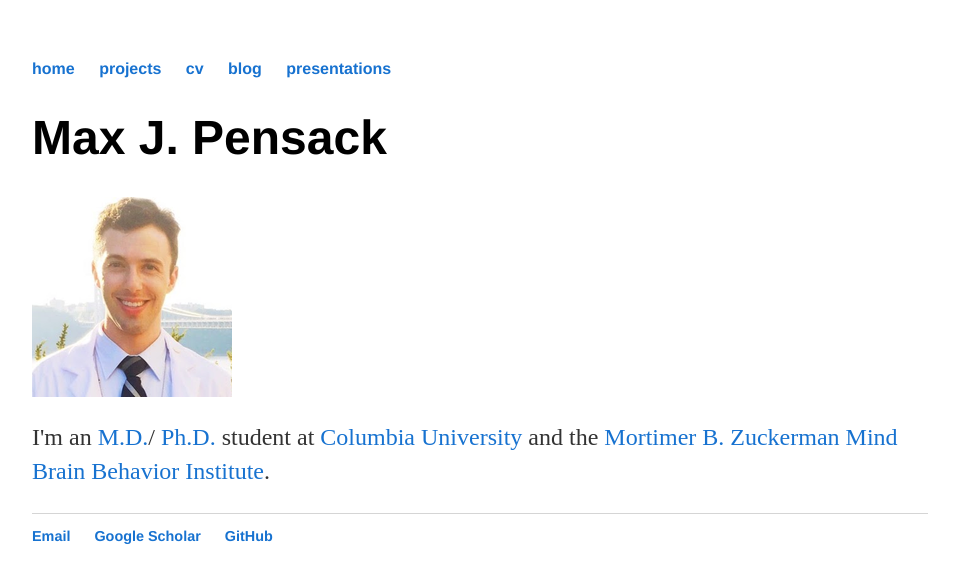
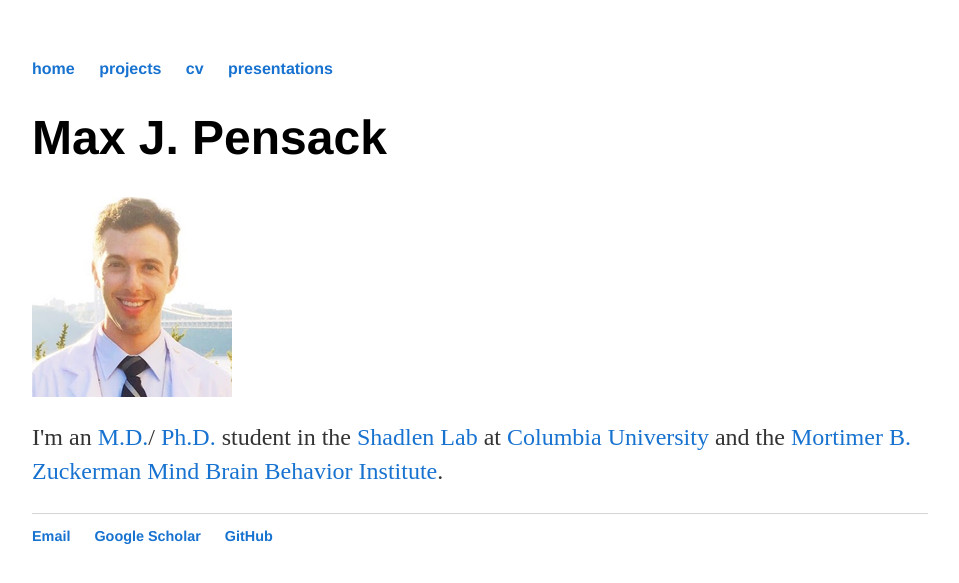
Before and after one commit to maxpensack/maxpensack.github.io, a Jekyll site: the page built from index.html, in a window 1280 px wide. Shown: the top 583 px of the page, without its empty margins (160-1119 px from the left). Built offline with Jekyll 4.4.1, drawn with Linux system fonts in a browser that asks for light colours.

Commit message:
updated index and default layout

```diff
--- a/_layouts/default.html
+++ b/_layouts/default.html
@@ -13,7 +13,7 @@
 	        		<li><a href="/">home</a></li>
 	        		<li><a href="/projects">projects</a></li>
 	        		<li><a href="/cv">cv</a></li>
-	        		<li><a href="/blog">blog</a></li>
+	        		<!-- <li><a href="/blog">blog</a></li> -->
 	        		<li><a href="/presentations">presentations</a></li>
 	    		</ul>
 			</nav>
--- a/index.html
+++ b/index.html
@@ -7,5 +7,5 @@ title: Max J. Pensack
 
 	<img src="headshot.jpg" alt="Max J. Pensack" style="vertical-align:middle">
 
-	<p>I'm an <a href="https://www.vagelos.columbia.edu/">M.D.</a>/ <a href="https://www.neurosciencephd.columbia.edu/">Ph.D.</a> student at <a href="http://columbia.edu">Columbia University</a> and the <a href="https://zuckermaninstitute.columbia.edu/">Mortimer B. Zuckerman Mind Brain Behavior Institute</a>.</p>
+	<p>I'm an <a href="https://www.vagelos.columbia.edu/">M.D.</a>/ <a href="https://www.neurosciencephd.columbia.edu/">Ph.D.</a> student in the <a href="https://shadlenlab.zi.columbia.edu/">Shadlen Lab</a> at <a href="http://columbia.edu">Columbia University</a> and the <a href="https://zuckermaninstitute.columbia.edu/">Mortimer B. Zuckerman Mind Brain Behavior Institute</a>.</p>
 </div><!-- /.blurb -->
```
